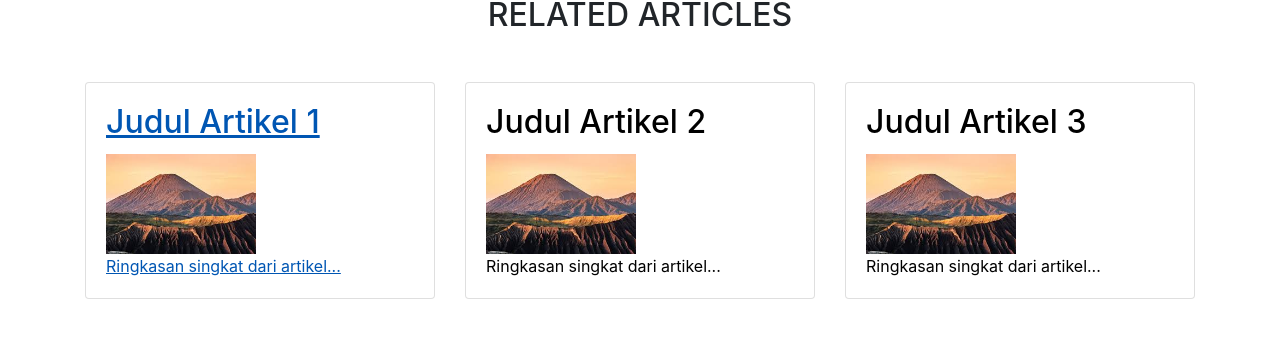
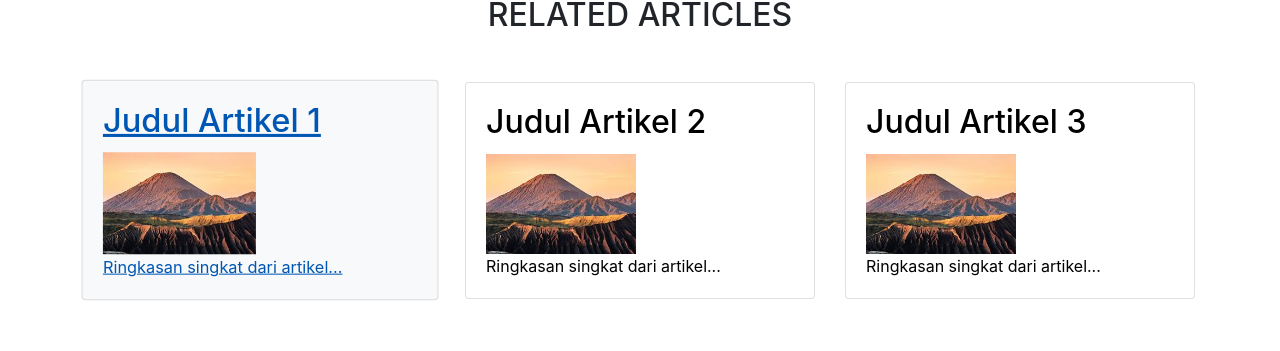
Before and after one commit to daffahaidarfarrass/personal-blog, a plain HTML site: page artikel/artikel-1.html in a window 1280 px wide. In both pictures the pointer is over the link 260 px from the left and 1651 px from the top of the page. Shown: the part 1461-1812 px from the top of the page. Drawn offline with nearby package versions, Linux system fonts and the light colour scheme.

Commit message:
Update style_artikel.css

```diff
--- a/css/style_artikel.css
+++ b/css/style_artikel.css
@@ -6,6 +6,11 @@ a{
     text-decoration: none;
     color: black;
 }
+.card:hover {
+    background-color: #f8f9fa;
+    transform: scale(1.02);
+    transition: all 0.3s ease-in-out;
+  }
 .footer {
     padding: 20px;
     text-align: center;
```
